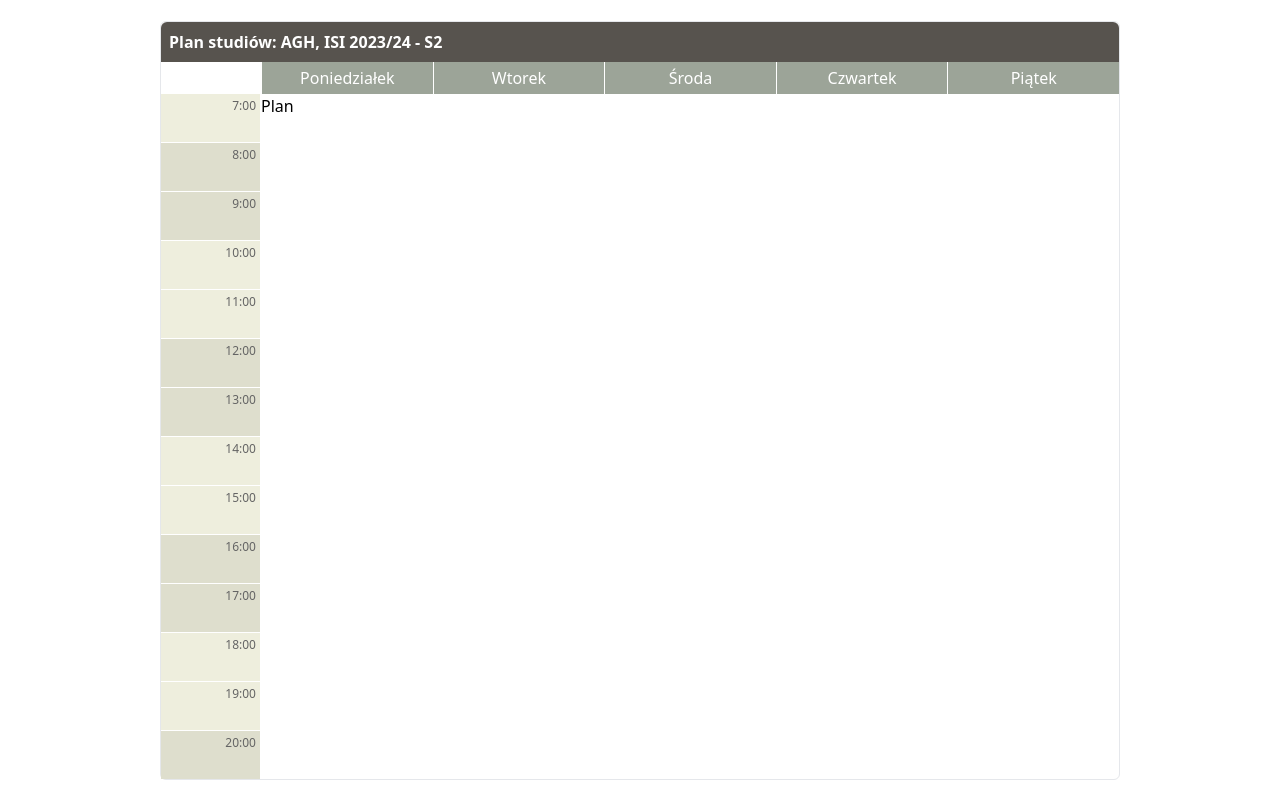
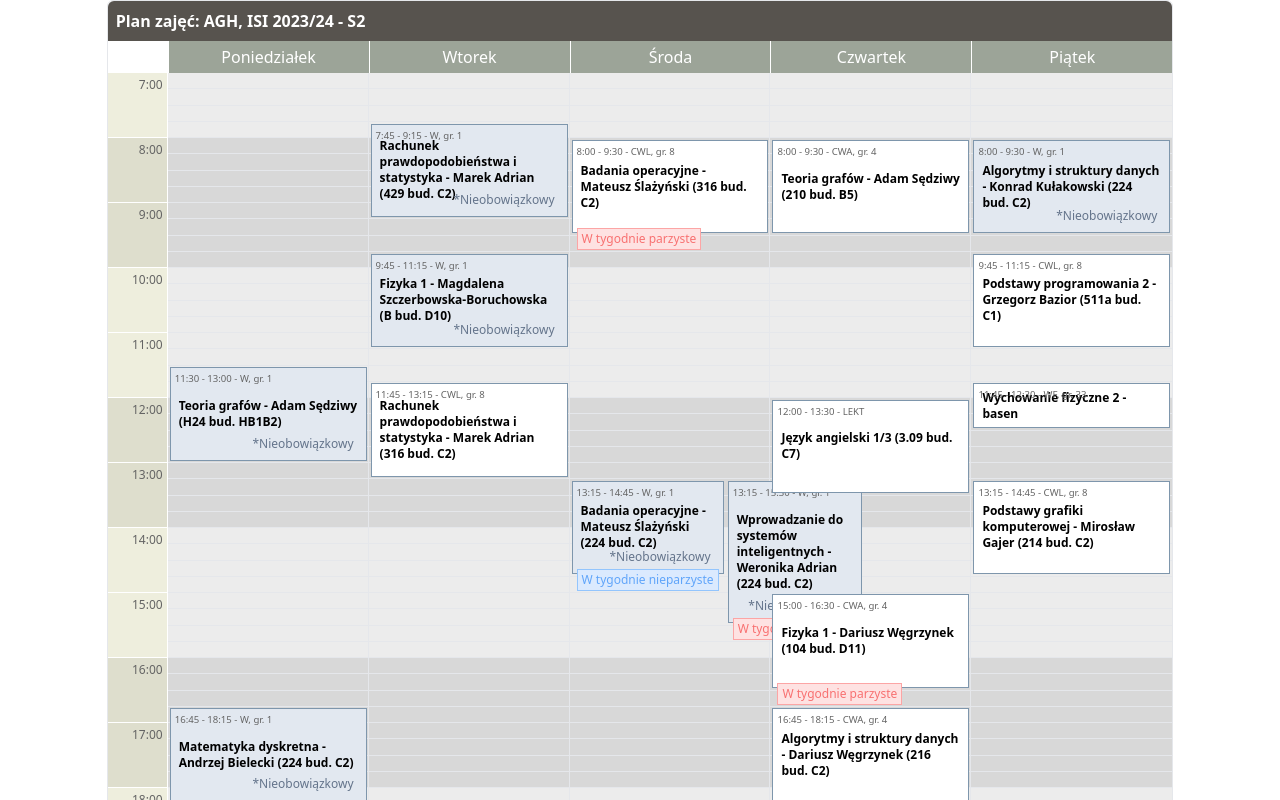
Before and after one commit to marcinwolder/usos-plan-generator, a React (Vite) app: page / in a window 1280 px wide. Shown: the top 800 px of the page. Built offline with nearby package versions, Linux system fonts and the light colour scheme; the HTML template or start-up script is replaced by a standard one.

Commit message:
working demo

```diff
--- a/src/App.tsx
+++ b/src/App.tsx
@@ -1,19 +1,183 @@
 import DaysComp from './DaysComp';
 import Hours from './Hours';
+import Lecture from './Lecture';
+import Plan from './Plan';
+import Splitter from './Splitter';
 
 const App = () => {
 	return (
 		<div className='flex items-center justify-center min-h-screen'>
 			<div
-				className='border rounded-md grid w-3/4'
-				style={{ gridTemplateColumns: '100px 1fr' }}>
+				className='border rounded-md grid w-5/6 mb-16'
+				style={{ gridTemplateColumns: '60px 1fr' }}>
 				<div className='col-span-2 bg-stone-600 text-white font-bold p-2 rounded-t-md'>
-					Plan studiów: AGH, ISI 2023/24 - S2
+					Plan zajęć: AGH, ISI 2023/24 - S2
 				</div>
 				<div></div>
 				<DaysComp />
 				<Hours />
-				<div>Plan</div>
+				<Plan>
+					<Lecture
+						col={1}
+						group={1}
+						timeStart='11:30'
+						timeStop=' 13:00'
+						lectureType='W'
+						name='Teoria grafów - Adam Sędziwy (H24 bud. HB1B2)'
+					/>
+					<Lecture
+						col={1}
+						group={1}
+						timeStart='16:45'
+						timeStop=' 18:15'
+						lectureType='W'
+						name='Matematyka dyskretna - Andrzej Bielecki (224 bud. C2)'
+					/>
+					<Lecture
+						col={2}
+						group={1}
+						timeStart='7:45'
+						timeStop=' 9:15'
+						lectureType='W'
+						name='Rachunek prawdopodobieństwa i statystyka - Marek Adrian (429 bud.
+							C2)'
+					/>
+					<Lecture
+						col={2}
+						group={1}
+						timeStart='9:45'
+						timeStop=' 11:15'
+						lectureType='W'
+						name='Fizyka 1 - Magdalena Szczerbowska-Boruchowska (B bud. D10)'
+					/>
+					<Lecture
+						col={2}
+						group={8}
+						timeStart='11:45'
+						timeStop=' 13:15'
+						lectureType='CWL'
+						name='Rachunek prawdopodobieństwa i statystyka - Marek Adrian (316 bud.
+							C2)'
+					/>
+					<Lecture
+						col={2}
+						group={1}
+						timeStart='18:30'
+						timeStop=' 20:00'
+						lectureType='W'
+						name='Podstawy grafiki komputerowej - Jędrzej Byrski (on-line bud. B1)'
+					/>
+					<Lecture
+						col={3}
+						group={8}
+						timeStart='8:00'
+						timeStop=' 9:30'
+						lectureType='CWL'
+						name='Badania operacyjne - Mateusz Ślażyński (316 bud. C2)'
+						evenWeeksOnly
+					/>
+					<Splitter cols={2} col={3}>
+						<Lecture
+							col={1}
+							group={1}
+							timeStart='13:15'
+							timeStop=' 14:45'
+							lectureType='W'
+							name='Badania operacyjne - Mateusz Ślażyński (224 bud. C2)'
+							oddWeeksOnly
+						/>
+						<Lecture
+							col={2}
+							group={1}
+							timeStart='13:15'
+							timeStop=' 15:30'
+							lectureType='W'
+							name='Wprowadzanie do systemów inteligentnych - Weronika Adrian (224 bud. C2)'
+							evenWeeksOnly
+						/>
+					</Splitter>
+					<Lecture
+						col={3}
+						group={1}
+						timeStart='19:00'
+						timeStop=' 20:30'
+						lectureType='W'
+						name='Podstawy programowania 2 - Piotr Szwed (on-line bud. B1)'
+					/>
+					<Lecture
+						col={4}
+						group={4}
+						timeStart='8:00'
+						timeStop=' 9:30'
+						lectureType='CWA'
+						name='Teoria grafów - Adam Sędziwy (210 bud. B5)'
+					/>
+					<Lecture
+						col={4}
+						timeStart='12:00'
+						timeStop=' 13:30'
+						lectureType='LEKT'
+						name='Język angielski 1/3 (3.09 bud. C7)'
+					/>
+					<Lecture
+						col={4}
+						group={4}
+						timeStart='15:00'
+						timeStop=' 16:30'
+						lectureType='CWA'
+						name='Fizyka 1 - Dariusz Węgrzynek (104 bud. D11)'
+						evenWeeksOnly
+					/>
+					<Lecture
+						col={4}
+						group={4}
+						timeStart='16:45'
+						timeStop=' 18:15'
+						lectureType='CWA'
+						name='Algorytmy i struktury danych - Dariusz Węgrzynek (216 bud. C2)'
+					/>
+					<Lecture
+						col={4}
+						group={4}
+						timeStart='18:30'
+						timeStop=' 20:00'
+						lectureType='CWA'
+						name='Matematyka dyskretna - Krystian Jobczyk (010 bud. B1)'
+						evenWeeksOnly
+					/>
+					<Lecture
+						col={5}
+						group={1}
+						timeStart='8:00'
+						timeStop=' 9:30'
+						lectureType='W'
+						name='Algorytmy i struktury danych - Konrad Kułakowski (224 bud. C2)'
+					/>
+					<Lecture
+						col={5}
+						group={8}
+						timeStart='9:45'
+						timeStop=' 11:15'
+						lectureType='CWL'
+						name='Podstawy programowania 2 - Grzegorz Bazior (511a bud. C1)'
+					/>
+					<Lecture
+						col={5}
+						group={33}
+						timeStart='11:45'
+						timeStop=' 12:30'
+						lectureType='WF'
+						name='Wychowanie fizyczne 2 - basen'
+					/>
+					<Lecture
+						col={5}
+						group={8}
+						timeStart='13:15'
+						timeStop=' 14:45'
+						lectureType='CWL'
+						name='Podstawy grafiki komputerowej - Mirosław Gajer (214 bud. C2)'
+					/>
+				</Plan>
 			</div>
 		</div>
 	);
--- a/src/Hours.tsx
+++ b/src/Hours.tsx
@@ -13,10 +13,11 @@ const Hours = () => {
 								'bg-hours-light': light,
 								'bg-hours-dark': !light,
 								'border-b': ind < 13,
+								'rounded-bl-md': ind === 13,
 							},
 							'border-white'
 						)}>
-						<div className='text-right p-1 h-12'>{ind + 7 + ':00'}</div>
+						<div className='text-right p-1 h-16'>{ind + 7 + ':00'}</div>
 					</div>
 				);
 			})}
--- /dev/null
+++ b/src/Lecture.tsx
@@ -0,0 +1,84 @@
+import clsx from 'clsx';
+import React from 'react';
+
+type TLectureType = 'W' | 'CWL' | 'CWA' | 'LEKT' | 'WF';
+
+const Lecture: React.FC<{
+	name: string;
+	timeStart: string;
+	timeStop: string;
+	group?: number;
+	col: number;
+	lectureType: TLectureType;
+	evenWeeksOnly?: boolean;
+	oddWeeksOnly?: boolean;
+}> = ({
+	name,
+	timeStart,
+	timeStop,
+	lectureType,
+	group,
+	col,
+	evenWeeksOnly = false,
+	oddWeeksOnly = false,
+}) => {
+	// Disabled to increase readability
+	// eslint-disable-next-line prefer-const
+	let [hourStart, minuteStart] = timeStart.split(':').map((val) => Number(val));
+	hourStart -= 7;
+	// eslint-disable-next-line prefer-const
+	let [hourStop, minuteStop] = timeStop.split(':').map((val) => Number(val));
+	hourStop -= 7;
+
+	const EvenWeeksOnly = evenWeeksOnly ? (
+		<div className='text-red-400 text-xs bg-red-100 px-1 py-0.5 border-b border border-red-300 w-max'>
+			W tygodnie parzyste
+		</div>
+	) : (
+		''
+	);
+	const OddWeeksOnly = oddWeeksOnly ? (
+		<div className='text-blue-400 text-xs bg-blue-100 px-1 py-0.5 border-b border border-blue-300 w-max'>
+			W tygodnie nieparzyste
+		</div>
+	) : (
+		''
+	);
+	const NotObligatory =
+		lectureType === 'W' ? (
+			<div className='text-slate-500 text-xs absolute bottom-2 text-right w-full pr-4'>
+				*Nieobowiązkowy
+			</div>
+		) : (
+			''
+		);
+
+	return (
+		<div
+			className={clsx(
+				'relative m-0.5 border border-lecture-border p-1 row-start-4 row-end-10',
+				{
+					'bg-white': lectureType !== 'W',
+					'bg-slate-200': lectureType === 'W',
+				}
+			)}
+			style={{
+				gridColumnStart: col,
+				gridRowStart: hourStart * 4 + minuteStart / 15 + 1,
+				gridRowEnd: hourStop * 4 + minuteStop / 15 + 1,
+			}}>
+			<div className='absolute text-[.6em] text-gray-font'>
+				{timeStart} - {timeStop} - {lectureType}
+				{group ? `, gr. ${group}` : ''}
+			</div>
+			<div className='p-1 flex justify-center items-center h-full text-xs font-semibold'>
+				{name}
+			</div>
+			{NotObligatory}
+			{EvenWeeksOnly}
+			{OddWeeksOnly}
+		</div>
+	);
+};
+
+export default Lecture;
--- /dev/null
+++ b/src/Plan.tsx
@@ -0,0 +1,41 @@
+import clsx from 'clsx';
+
+const Plan: React.FC<React.PropsWithChildren> = ({ children }) => {
+	return (
+		<div className='relative grid grid-cols-5 grid-rows-[14]'>
+			{Array.from(Array(14 * 5)).map((val, ind) => {
+				val;
+				const light = (ind + 5) % 20 < 10;
+				return (
+					<div
+						className={clsx(
+							{
+								'bg-table-bg-light': light,
+								'bg-table-bg-dark': !light,
+								'border-r': (ind + 1) % 5,
+								'rounded-br-md': ind === 14 * 5 - 1,
+							},
+							'flex flex-col'
+						)}>
+						{Array.from(Array(4)).map((val2, ind2) => {
+							val2;
+							ind2;
+							return (
+								<div
+									className={clsx('h-1/4', {
+										'border-b': ind < 13 * 5 || (ind >= 13 * 5 && ind2 !== 3),
+									})}
+								/>
+							);
+						})}
+					</div>
+				);
+			})}
+			<div className='absolute inset-0 grid grid-cols-5 grid-rows-[repeat(56,1fr)]'>
+				{children}
+			</div>
+		</div>
+	);
+};
+
+export default Plan;
--- /dev/null
+++ b/src/Splitter.tsx
@@ -0,0 +1,22 @@
+import React from 'react';
+
+const Splitter: React.FC<
+	React.PropsWithChildren<{
+		col: number;
+		cols: number;
+	}>
+> = ({ col, cols, children }) => {
+	return (
+		<div
+			className='absolute inset-0 grid grid-rows-[repeat(56,1fr)]'
+			style={{
+				gridTemplateColumns: `repeat(${cols}, 1fr)`,
+				gridColumnStart: col,
+				gridColumnEnd: col,
+			}}>
+			{children}
+		</div>
+	);
+};
+
+export default Splitter;
```
